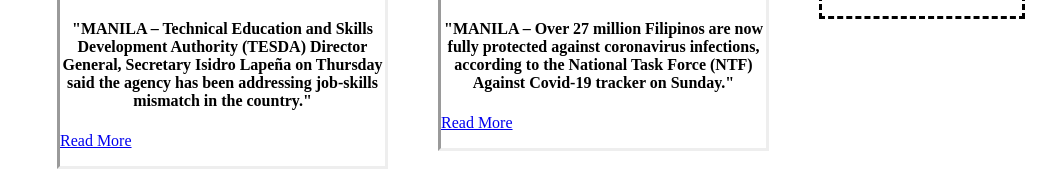
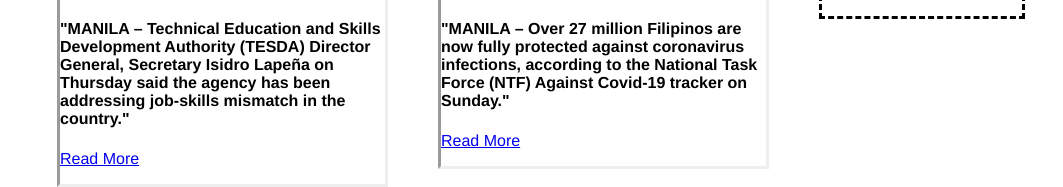
Before and after one commit to cpineda2025/cpineda2025.github.io, a plain HTML site: page index.html in a window 1280 px wide. Shown: the part 846-1033 px from the top of the page, without its empty margins (108-1171 px from the left). Drawn offline with Linux system fonts and the light colour scheme.

Commit message:
Update index.html

```diff
--- a/index.html
+++ b/index.html
@@ -61,10 +61,15 @@
       div {
         overflow: visible;
       }
+      h4 {
+        font-family: Helvetica, sans-serif;
+        text-align: left;
+      }
       img {
         width: 100%;
       }
       p {
+        font-family: Helvetica, sans-serif;
         text-align:left;
       }
     </style>
```
